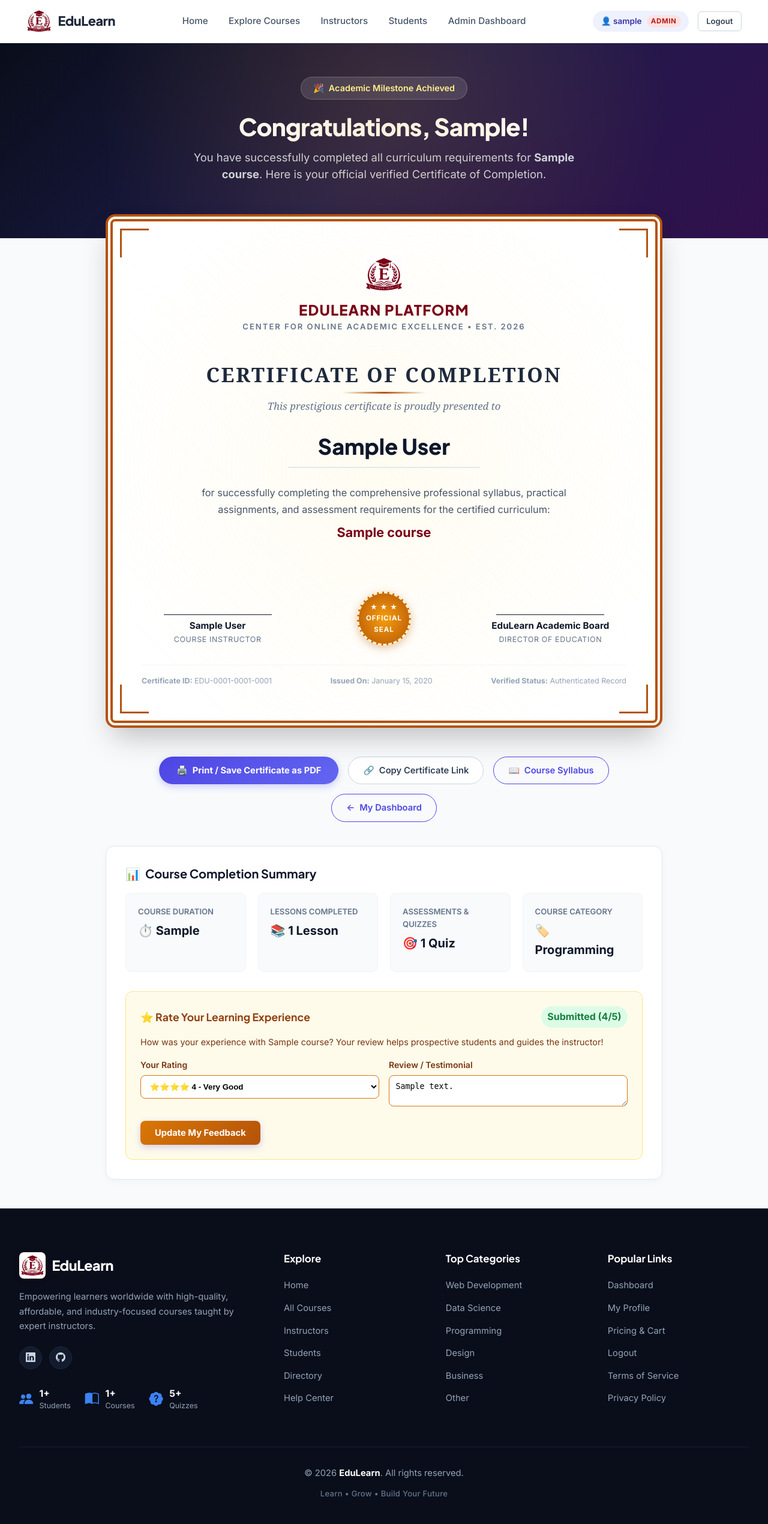
After one commit to harshmordiya/harshmordiya-Django-Project, a Django app: page /courses/1/completion/ in a window 1280 px wide. The commit adds this page. Shown: the whole page at 60% size. Run offline with Django 5.2, Linux system fonts and the light colour scheme; a user stored in the database is signed in; tables that the repository leaves empty hold one stand-in row (values such as "Sample post").

Commit message:
Add  course model and design course completion page.

```diff
--- a/Harsh/urls.py
+++ b/Harsh/urls.py
@@ -44,6 +44,7 @@ urlpatterns = [
     path("courses/", views.course_list_view, name="course_list"),
     path("courses/manage/", views.course_manage_all_view, name="course_manage_all"),
     path("courses/<int:course_id>/", views.course_detail_view, name="course_detail"),
+    path("courses/<int:course_id>/completion/", views.course_completion_view, name="course_completion"),
     path("courses/create/", views.course_create_view, name="course_create"),
     path("courses/add/", views.course_add_view, name="course_add"),
     path("courses/<int:course_id>/edit/", views.course_edit_view, name="course_edit"),
--- /dev/null
+++ b/core/templates/courses/course_completion.html
@@ -0,0 +1,472 @@
+{% extends "base.html" %}
+{% load static %}
+
+{% block title %}Course Completion Certificate - {{ course.title }} | EduLearn{% endblock %}
+
+{% block extra_css %}
+<style>
+    .completion-hero {
+        background: linear-gradient(135deg, #090e1a 0%, #1e1b4b 50%, #31104b 100%);
+        color: white;
+        padding: 3.5rem 1.5rem 4rem;
+        text-align: center;
+        position: relative;
+        overflow: hidden;
+    }
+    .completion-hero::before {
+        content: '';
+        position: absolute;
+        top: 0; left: 0; right: 0; bottom: 0;
+        background: radial-gradient(circle at 50% 30%, rgba(245, 158, 11, 0.15), transparent 70%);
+        pointer-events: none;
+    }
+    .confetti-badge {
+        display: inline-flex;
+        align-items: center;
+        gap: 0.5rem;
+        background: rgba(255, 255, 255, 0.12);
+        border: 1px solid rgba(255, 255, 255, 0.2);
+        backdrop-filter: blur(8px);
+        padding: 0.4rem 1.25rem;
+        border-radius: 9999px;
+        font-size: 0.9rem;
+        font-weight: 600;
+        color: #fef08a;
+        margin-bottom: 1.25rem;
+    }
+    .completion-title {
+        font-family: var(--font-heading);
+        font-size: 2.5rem;
+        font-weight: 800;
+        letter-spacing: -0.02em;
+        margin: 0 0 0.75rem;
+        color: #ffffff;
+    }
+    .completion-sub {
+        font-size: 1.15rem;
+        color: #cbd5e1;
+        max-width: 640px;
+        margin: 0 auto 1.75rem;
+        line-height: 1.55;
+    }
+
+    /* Certificate Card */
+    .certificate-container {
+        max-width: 960px;
+        margin: -2.5rem auto 3rem;
+        padding: 0 1rem;
+        position: relative;
+        z-index: 10;
+    }
+    .certificate-card {
+        background: #ffffff;
+        border: 12px double #b45309;
+        border-radius: 16px;
+        padding: 3.5rem 3rem;
+        box-shadow: 0 25px 50px -12px rgba(0, 0, 0, 0.25);
+        position: relative;
+        text-align: center;
+        background-image:
+            radial-gradient(circle at 50% 50%, rgba(254, 243, 199, 0.25) 0%, transparent 80%),
+            repeating-linear-gradient(45deg, rgba(245, 158, 11, 0.02) 0, rgba(245, 158, 11, 0.02) 1px, transparent 0, transparent 20px);
+    }
+    .cert-corner {
+        position: absolute;
+        width: 48px;
+        height: 48px;
+        border-color: #b45309;
+        border-style: solid;
+        pointer-events: none;
+    }
+    .cert-corner-tl { top: 12px; left: 12px; border-width: 3px 0 0 3px; }
+    .cert-corner-tr { top: 12px; right: 12px; border-width: 3px 3px 0 0; }
+    .cert-corner-bl { bottom: 12px; left: 12px; border-width: 0 0 3px 3px; }
+    .cert-corner-br { bottom: 12px; right: 12px; border-width: 0 3px 3px 0; }
+
+    .cert-header {
+        display: flex;
+        flex-direction: column;
+        align-items: center;
+        margin-bottom: 1.5rem;
+    }
+    .cert-logo {
+        height: 64px;
+        width: 64px;
+        object-fit: contain;
+        margin-bottom: 0.75rem;
+    }
+    .cert-org-name {
+        font-family: var(--font-heading);
+        font-size: 1.5rem;
+        font-weight: 800;
+        letter-spacing: 0.05em;
+        color: #7A0117;
+        text-transform: uppercase;
+        margin: 0;
+    }
+    .cert-tagline {
+        font-size: 0.82rem;
+        color: #64748b;
+        letter-spacing: 0.15em;
+        text-transform: uppercase;
+        font-weight: 600;
+        margin-top: 0.2rem;
+    }
+    .cert-main-title {
+        font-family: Georgia, 'Times New Roman', serif;
+        font-size: 2.1rem;
+        font-weight: 700;
+        color: #1e293b;
+        text-transform: uppercase;
+        letter-spacing: 0.08em;
+        margin: 1.5rem 0 0.5rem;
+        position: relative;
+        display: inline-block;
+    }
+    .cert-main-title::after {
+        content: '';
+        display: block;
+        width: 140px;
+        height: 3px;
+        background: linear-gradient(90deg, transparent, #b45309, transparent);
+        margin: 0.5rem auto 0;
+    }
+    .cert-subtext {
+        font-family: Georgia, 'Times New Roman', serif;
+        font-style: italic;
+        font-size: 1.05rem;
+        color: #64748b;
+        margin-bottom: 1rem;
+    }
+    .cert-student-name {
+        font-family: var(--font-heading);
+        font-size: 2.25rem;
+        font-weight: 800;
+        color: #0f172a;
+        margin: 0.5rem 0;
+        padding-bottom: 0.35rem;
+        border-bottom: 2px solid #e2e8f0;
+        display: inline-block;
+        min-width: 320px;
+    }
+    .cert-body-text {
+        max-width: 680px;
+        margin: 1.25rem auto;
+        font-size: 1.02rem;
+        color: #475569;
+        line-height: 1.7;
+    }
+    .cert-course-title {
+        font-weight: 800;
+        color: #7A0117;
+        font-size: 1.35rem;
+        display: block;
+        margin-top: 0.35rem;
+    }
+
+    /* Certificate Footer / Signatures */
+    .cert-footer-row {
+        display: flex;
+        justify-content: space-between;
+        align-items: flex-end;
+        margin-top: 3.5rem;
+        padding-top: 1.5rem;
+        gap: 1.5rem;
+        flex-wrap: wrap;
+    }
+    .cert-sig-block {
+        flex: 1 1 200px;
+        text-align: center;
+    }
+    .cert-sig-line {
+        width: 180px;
+        margin: 0 auto 0.4rem;
+        border-top: 1.5px solid #0f172a;
+    }
+    .cert-sig-name {
+        font-weight: 700;
+        font-size: 0.95rem;
+        color: #0f172a;
+    }
+    .cert-sig-title {
+        font-size: 0.78rem;
+        color: #64748b;
+        text-transform: uppercase;
+        letter-spacing: 0.05em;
+    }
+
+    /* Seal */
+    .cert-seal {
+        width: 90px;
+        height: 90px;
+        border-radius: 50%;
+        background: radial-gradient(circle, #f59e0b 0%, #b45309 100%);
+        box-shadow: 0 4px 14px rgba(180, 83, 9, 0.35);
+        color: white;
+        display: flex;
+        flex-direction: column;
+        align-items: center;
+        justify-content: center;
+        font-weight: 800;
+        font-size: 0.72rem;
+        letter-spacing: 0.08em;
+        text-transform: uppercase;
+        border: 3px dashed #fef3c7;
+        margin: 0 auto;
+    }
+    .cert-meta-info {
+        margin-top: 2rem;
+        padding-top: 1rem;
+        border-top: 1px solid #f1f5f9;
+        font-size: 0.78rem;
+        color: #94a3b8;
+        display: flex;
+        justify-content: space-between;
+        flex-wrap: wrap;
+        gap: 0.75rem;
+    }
+
+    /* Action Toolbar */
+    .cert-actions-bar {
+        max-width: 960px;
+        margin: 0 auto 2.5rem;
+        padding: 0 1rem;
+        display: flex;
+        justify-content: center;
+        gap: 1rem;
+        flex-wrap: wrap;
+    }
+
+    /* Print styles */
+    @media print {
+        header.site-header, footer.site-footer, .completion-hero, .cert-actions-bar, .feedback-section-box, .nav-links, .btn {
+            display: none !important;
+        }
+        body, html {
+            background: #ffffff !important;
+            padding: 0 !important;
+            margin: 0 !important;
+        }
+        .main-wrapper {
+            padding: 0 !important;
+            margin: 0 !important;
+        }
+        .certificate-container {
+            max-width: 100% !important;
+            margin: 0 !important;
+            padding: 0 !important;
+            box-shadow: none !important;
+        }
+        .certificate-card {
+            border: 8px double #b45309 !important;
+            box-shadow: none !important;
+            page-break-inside: avoid !important;
+            margin: 1cm auto !important;
+            padding: 2.5rem !important;
+        }
+        @page {
+            size: landscape;
+            margin: 0.5cm;
+        }
+    }
+</style>
+{% endblock %}
+
+{% block content %}
+<div class="completion-page-wrapper">
+
+    <!-- Hero Celebration Section -->
+    <section class="completion-hero">
+        <div class="confetti-badge">
+            <span>🎉</span> Academic Milestone Achieved
+        </div>
+        <h1 class="completion-title">
+            Congratulations, {{ student.first_name }}!
+        </h1>
+        <p class="completion-sub">
+            You have successfully completed all curriculum requirements for <strong>{{ course.title }}</strong>. Here is your official verified Certificate of Completion.
+        </p>
+    </section>
+
+    <!-- Certificate Card Section -->
+    <div class="certificate-container">
+        <div class="certificate-card" id="certificateNode">
+            <!-- Decorative Corners -->
+            <div class="cert-corner cert-corner-tl"></div>
+            <div class="cert-corner cert-corner-tr"></div>
+            <div class="cert-corner cert-corner-bl"></div>
+            <div class="cert-corner cert-corner-br"></div>
+
+            <!-- Organization Brand Header -->
+            <div class="cert-header">
+                <img src="{% static 'core/imges/edulogo.png' %}?v=5.0" alt="EduLearn Logo" class="cert-logo">
+                <h2 class="cert-org-name">EduLearn Platform</h2>
+                <div class="cert-tagline">Center for Online Academic Excellence &bull; Est. 2026</div>
+            </div>
+
+            <!-- Certificate Title -->
+            <h3 class="cert-main-title">Certificate of Completion</h3>
+            <div class="cert-subtext">This prestigious certificate is proudly presented to</div>
+
+            <!-- Student Name -->
+            <div class="cert-student-name">
+                {{ student.full_name }}
+            </div>
+
+            <!-- Body Statement -->
+            <p class="cert-body-text">
+                for successfully completing the comprehensive professional syllabus, practical assignments, and assessment requirements for the certified curriculum:
+                <span class="cert-course-title">
+                    {{ course.title }}
+                </span>
+            </p>
+
+            <!-- Signatures & Official Seal -->
+            <div class="cert-footer-row">
+                <div class="cert-sig-block">
+                    <div class="cert-sig-line"></div>
+                    <div class="cert-sig-name">
+                        {% if course.instructor %}
+                            {{ course.instructor.full_name }}
+                        {% else %}
+                            Lead Faculty
+                        {% endif %}
+                    </div>
+                    <div class="cert-sig-title">Course Instructor</div>
+                </div>
+
+                <div class="cert-sig-block">
+                    <div class="cert-seal">
+                        <span>★ ★ ★</span>
+                        <span>OFFICIAL</span>
+                        <span>SEAL</span>
+                    </div>
+                </div>
+
+                <div class="cert-sig-block">
+                    <div class="cert-sig-line"></div>
+                    <div class="cert-sig-name">EduLearn Academic Board</div>
+                    <div class="cert-sig-title">Director of Education</div>
+                </div>
+            </div>
+
+            <!-- Verification Metadata -->
+            <div class="cert-meta-info">
+                <span><strong>Certificate ID:</strong> {{ cert_id }}</span>
+                <span><strong>Issued On:</strong> {{ completion_date|date:"F d, Y" }}</span>
+                <span><strong>Verified Status:</strong> Authenticated Record</span>
+            </div>
+        </div>
+    </div>
+
+    <!-- Action Toolbar (Hidden during print) -->
+    <div class="cert-actions-bar">
+        <button type="button" class="btn btn-primary" onclick="window.print();" style="display: inline-flex; align-items: center; gap: 0.5rem; padding: 0.75rem 1.75rem; font-weight: 700; border-radius: 9999px;">
+            <span>🖨️</span> Print / Save Certificate as PDF
+        </button>
+
+        <button type="button" class="btn btn-secondary" onclick="copyCertLink();" id="copyBtn" style="display: inline-flex; align-items: center; gap: 0.5rem; padding: 0.75rem 1.5rem; font-weight: 600; border-radius: 9999px;">
+            <span>🔗</span> Copy Certificate Link
+        </button>
+
+        <a href="{% url 'course_detail' course.course_id %}" class="btn btn-outline" style="display: inline-flex; align-items: center; gap: 0.5rem; padding: 0.75rem 1.5rem; font-weight: 600; border-radius: 9999px;">
+            <span>📖</span> Course Syllabus
+        </a>
+
+        <a href="{% url 'dashboard' %}" class="btn btn-outline" style="display: inline-flex; align-items: center; gap: 0.5rem; padding: 0.75rem 1.5rem; font-weight: 600; border-radius: 9999px;">
+            <span>←</span> My Dashboard
+        </a>
+    </div>
+
+    <!-- Course Achievement Summary -->
+    <div style="max-width: 960px; margin: 0 auto 3rem; padding: 0 1rem;">
+        <div style="background: white; border: 1px solid #e2e8f0; border-radius: 14px; padding: 2rem; box-shadow: 0 4px 12px rgba(0,0,0,0.03);">
+            <h3 style="font-size: 1.25rem; font-weight: 700; color: #0f172a; margin: 0 0 1.25rem; display: flex; align-items: center; gap: 0.5rem;">
+                <span>📊</span> Course Completion Summary
+            </h3>
+
+            <div style="display: grid; grid-template-columns: repeat(auto-fit, minmax(200px, 1fr)); gap: 1.25rem; margin-bottom: 2rem;">
+                <div style="background: #f8fafc; padding: 1.25rem; border-radius: 10px; border: 1px solid #f1f5f9;">
+                    <div style="color: #64748b; font-size: 0.82rem; text-transform: uppercase; font-weight: 600;">Course Duration</div>
+                    <div style="font-size: 1.25rem; font-weight: 800; color: #0f172a; margin-top: 0.35rem;">⏱️ {{ course.duration }}</div>
+                </div>
+
+                <div style="background: #f8fafc; padding: 1.25rem; border-radius: 10px; border: 1px solid #f1f5f9;">
+                    <div style="color: #64748b; font-size: 0.82rem; text-transform: uppercase; font-weight: 600;">Lessons Completed</div>
+                    <div style="font-size: 1.25rem; font-weight: 800; color: #0f172a; margin-top: 0.35rem;">📚 {{ contents_count }} Lesson{{ contents_count|pluralize }}</div>
+                </div>
+
+                <div style="background: #f8fafc; padding: 1.25rem; border-radius: 10px; border: 1px solid #f1f5f9;">
+                    <div style="color: #64748b; font-size: 0.82rem; text-transform: uppercase; font-weight: 600;">Assessments & Quizzes</div>
+                    <div style="font-size: 1.25rem; font-weight: 800; color: #0f172a; margin-top: 0.35rem;">🎯 {{ quizzes_count }} Quiz{{ quizzes_count|pluralize:"zes" }}</div>
+                </div>
+
+                <div style="background: #f8fafc; padding: 1.25rem; border-radius: 10px; border: 1px solid #f1f5f9;">
+                    <div style="color: #64748b; font-size: 0.82rem; text-transform: uppercase; font-weight: 600;">Course Category</div>
+                    <div style="font-size: 1.25rem; font-weight: 800; color: #0f172a; margin-top: 0.35rem;">🏷️ {{ course.get_category_display }}</div>
+                </div>
+            </div>
+
+            <!-- Course Rating & Review Widget -->
+            <div style="padding: 1.5rem; background: #fffbeb; border: 1px solid #fde68a; border-radius: 12px;">
+                <div style="display: flex; align-items: center; justify-content: space-between; margin-bottom: 0.75rem; flex-wrap: wrap; gap: 0.5rem;">
+                    <h4 style="margin: 0; color: #92400e; font-size: 1.1rem; font-weight: 700;">
+                        ⭐ Rate Your Learning Experience
+                    </h4>
+                    {% if user_feedback %}
+                        <span class="badge" style="background: #dcfce7; color: #15803d; font-weight: 700; padding: 0.3rem 0.65rem; border-radius: 9999px;">
+                            Submitted ({{ user_feedback.rating }}/5)
+                        </span>
+                    {% endif %}
+                </div>
+                <p style="color: #78350f; font-size: 0.9rem; margin-bottom: 1rem;">
+                    How was your experience with {{ course.title }}? Your review helps prospective students and guides the instructor!
+                </p>
+
+                <form method="POST" action="{% url 'submit_feedback' course.course_id %}">
+                    {% csrf_token %}
+                    <div style="display: grid; grid-template-columns: repeat(auto-fit, minmax(240px, 1fr)); gap: 1rem; margin-bottom: 1rem;">
+                        <div>
+                            <label style="display: block; font-weight: 600; font-size: 0.88rem; margin-bottom: 0.35rem; color: #78350f;">Your Rating</label>
+                            <select name="rating" required style="width: 100%; padding: 0.65rem; border: 1px solid #d97706; border-radius: 8px; background: white; font-weight: 600;">
+                                <option value="">Select Star Rating</option>
+                                <option value="5" {% if user_feedback and user_feedback.rating == 5 %}selected{% endif %}>⭐⭐⭐⭐⭐ 5 - Exceptional</option>
+                                <option value="4" {% if user_feedback and user_feedback.rating == 4 %}selected{% endif %}>⭐⭐⭐⭐ 4 - Very Good</option>
+                                <option value="3" {% if user_feedback and user_feedback.rating == 3 %}selected{% endif %}>⭐⭐⭐ 3 - Good</option>
+                                <option value="2" {% if user_feedback and user_feedback.rating == 2 %}selected{% endif %}>⭐⭐ 2 - Fair</option>
+                                <option value="1" {% if user_feedback and user_feedback.rating == 1 %}selected{% endif %}>⭐ 1 - Poor</option>
+                            </select>
+                        </div>
+                        <div>
+                            <label style="display: block; font-weight: 600; font-size: 0.88rem; margin-bottom: 0.35rem; color: #78350f;">Review / Testimonial</label>
+                            <textarea name="comment" rows="2" placeholder="What did you like best about this course?" style="width: 100%; padding: 0.65rem; border: 1px solid #d97706; border-radius: 8px; resize: vertical;">{{ user_feedback.comment|default:"" }}</textarea>
+                        </div>
+                    </div>
+                    <button type="submit" class="btn btn-primary" style="background: linear-gradient(135deg, #d97706, #b45309); border: none; font-weight: 700; padding: 0.6rem 1.5rem; border-radius: 8px;">
+                        {% if user_feedback %}Update My Feedback{% else %}Submit My Review{% endif %}
+                    </button>
+                </form>
+            </div>
+        </div>
+    </div>
+
+</div>
+
+<script>
+function copyCertLink() {
+    var url = window.location.href;
+    navigator.clipboard.writeText(url).then(function() {
+        var btn = document.getElementById("copyBtn");
+        var origText = btn.innerHTML;
+        btn.innerHTML = "<span>✓</span> Link Copied!";
+        btn.classList.add("btn-success");
+        setTimeout(function() {
+            btn.innerHTML = origText;
+            btn.classList.remove("btn-success");
+        }, 2500);
+    }).catch(function() {
+        alert("Copy URL: " + window.location.href);
+    });
+}
+</script>
+{% endblock %}
--- a/core/templates/student/student_profile.html
+++ b/core/templates/student/student_profile.html
@@ -346,6 +346,11 @@
                                     </span>
                                 {% endif %}
 
+                                {% if enr.status == 'completed' %}
+                                    <a href="{% url 'course_completion' enr.course.course_id %}" class="btn btn-success btn-sm" style="background: #059669; border: none; font-size: 0.78rem; font-weight: 700; border-radius: 9999px; padding: 0.35rem 0.85rem; color: white; text-decoration: none;">
+                                        🏆 Certificate
+                                    </a>
+                                {% endif %}
                                 <a href="{% url 'course_detail' enr.course.course_id %}" class="btn btn-primary btn-sm" style="font-size: 0.82rem; border-radius: 9999px; padding: 0.35rem 0.85rem;">
                                     View Syllabus
                                 </a>
--- a/core/views.py
+++ b/core/views.py
@@ -879,6 +879,7 @@ def course_detail_view(request, course_id):
             "contents": contents,
             "course_quizzes": course_quizzes,
             "is_enrolled": is_enrolled,
+            "user_enrollment": Enrollment.objects.filter(student=student, course=course).first() if student else None,
             "is_course_manager": is_course_manager,
             "quizzes_count": quizzes_count,
             "enrolled_students_count": enrolled_students_count,
@@ -3168,3 +3169,73 @@ def admin_feedback_delete_view(request, feedback_id):
         feedback_obj.delete()
         messages.success(request, f"Feedback from {student_name} on '{course_title}' was successfully removed.")
     return redirect("admin_feedbacks")
+
+
+@login_required
+def course_completion_view(request, course_id):
+    course = get_object_or_404(Course, course_id=course_id)
+    student = get_student_for_user(request.user)
+
+    is_course_manager = False
+    if request.user.is_staff or request.user.is_superuser:
+        is_course_manager = True
+    else:
+        profile = UserProfile.objects.filter(user=request.user).first()
+        if profile and profile.role == "admin":
+            is_course_manager = True
+        elif profile and profile.role == "instructor":
+            inst = get_instructor_for_user(request.user)
+            if inst and (course.instructor == inst or course.instructor is None):
+                is_course_manager = True
+
+    enrollment = None
+    if student:
+        enrollment = Enrollment.objects.filter(student=student, course=course).first()
+
+    if not enrollment and not is_course_manager:
+        messages.error(request, "You must be enrolled in this course to access the Certificate of Completion.")
+        return redirect("course_detail", course_id=course_id)
+
+    if enrollment and enrollment.status == "active":
+        if request.method == "POST" and request.POST.get("action") == "mark_complete":
+            enrollment.status = "completed"
+            enrollment.save(update_fields=["status"])
+            try:
+                send_course_completion_email(enrollment.student, enrollment.course)
+            except Exception as e:
+                pass
+            messages.success(request, f"Congratulations! You have completed '{course.title}'.")
+            return redirect("course_completion", course_id=course_id)
+
+    display_student = student
+    if not display_student:
+        first_comp = Enrollment.objects.filter(course=course, status="completed").first()
+        if first_comp:
+            display_student = first_comp.student
+            enrollment = first_comp
+        else:
+            display_student = Student(first_name=request.user.first_name or "Learner", last_name=request.user.last_name or "")
+
+    std_id = getattr(display_student, 'student_id', None) or 1
+    enr_id = getattr(enrollment, 'enrollment_id', None) or 1
+    cert_id = f"EDU-{course.course_id:04d}-{int(std_id):04d}-{int(enr_id):04d}"
+    completion_date = getattr(enrollment, 'enrollment_date', timezone.now())
+
+    contents_count = course.contents.count()
+    quizzes_count = course.quizzes.filter(is_active=True).count()
+
+    user_feedback = None
+    if student:
+        user_feedback = Feedback.objects.filter(student=student, course=course).first()
+
+    context = {
+        "course": course,
+        "student": display_student,
+        "enrollment": enrollment,
+        "cert_id": cert_id,
+        "completion_date": completion_date,
+        "contents_count": contents_count,
+        "quizzes_count": quizzes_count,
+        "user_feedback": user_feedback,
+    }
+    return render(request, "course_completion.html", context)
```
Also changed, not shown: core/templates/courses/course_detail.html (+20 -0 lines), core/templates/dashboard.html (+7 -2 lines), core/tests.py (+137 -0 lines).
